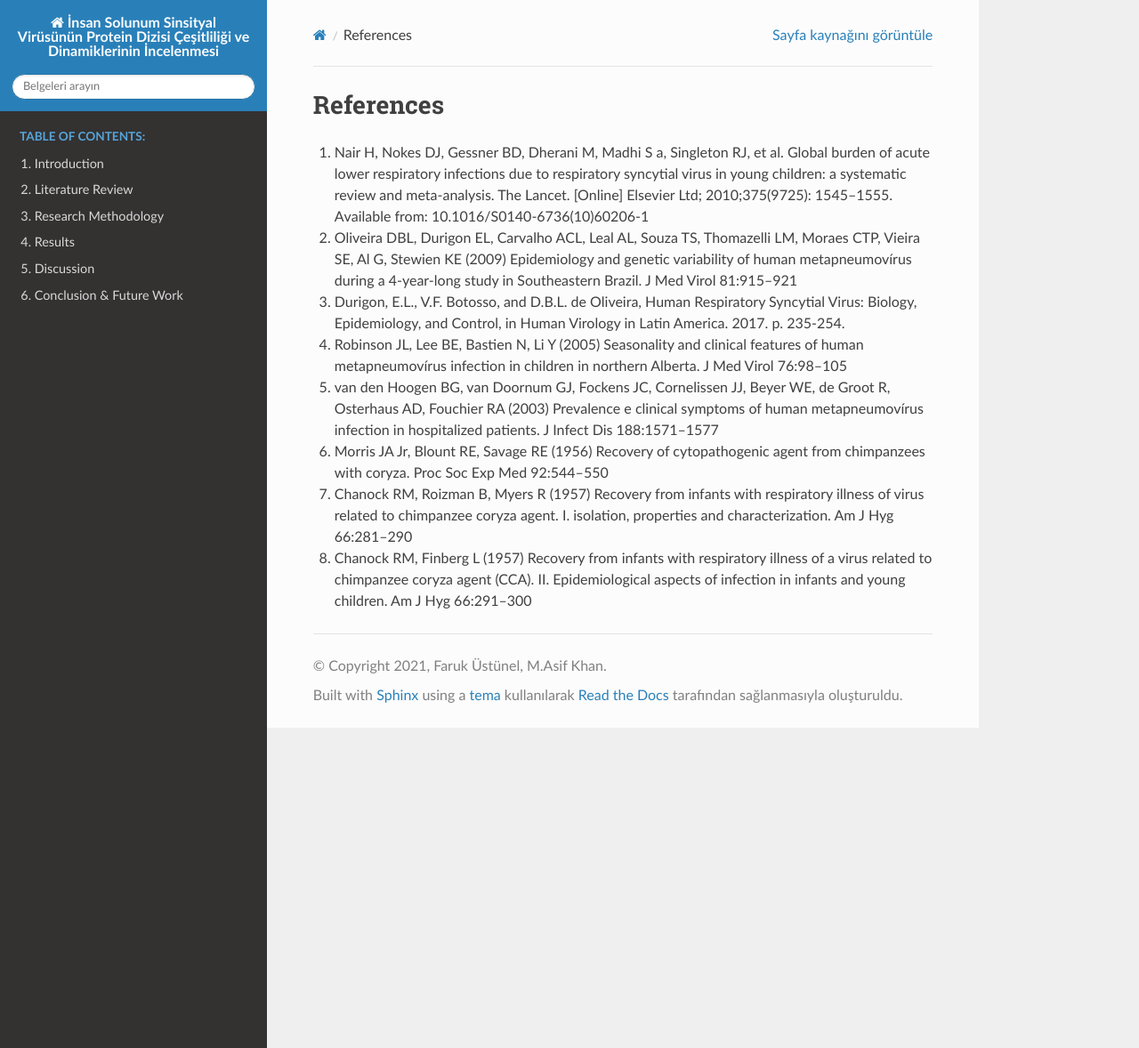
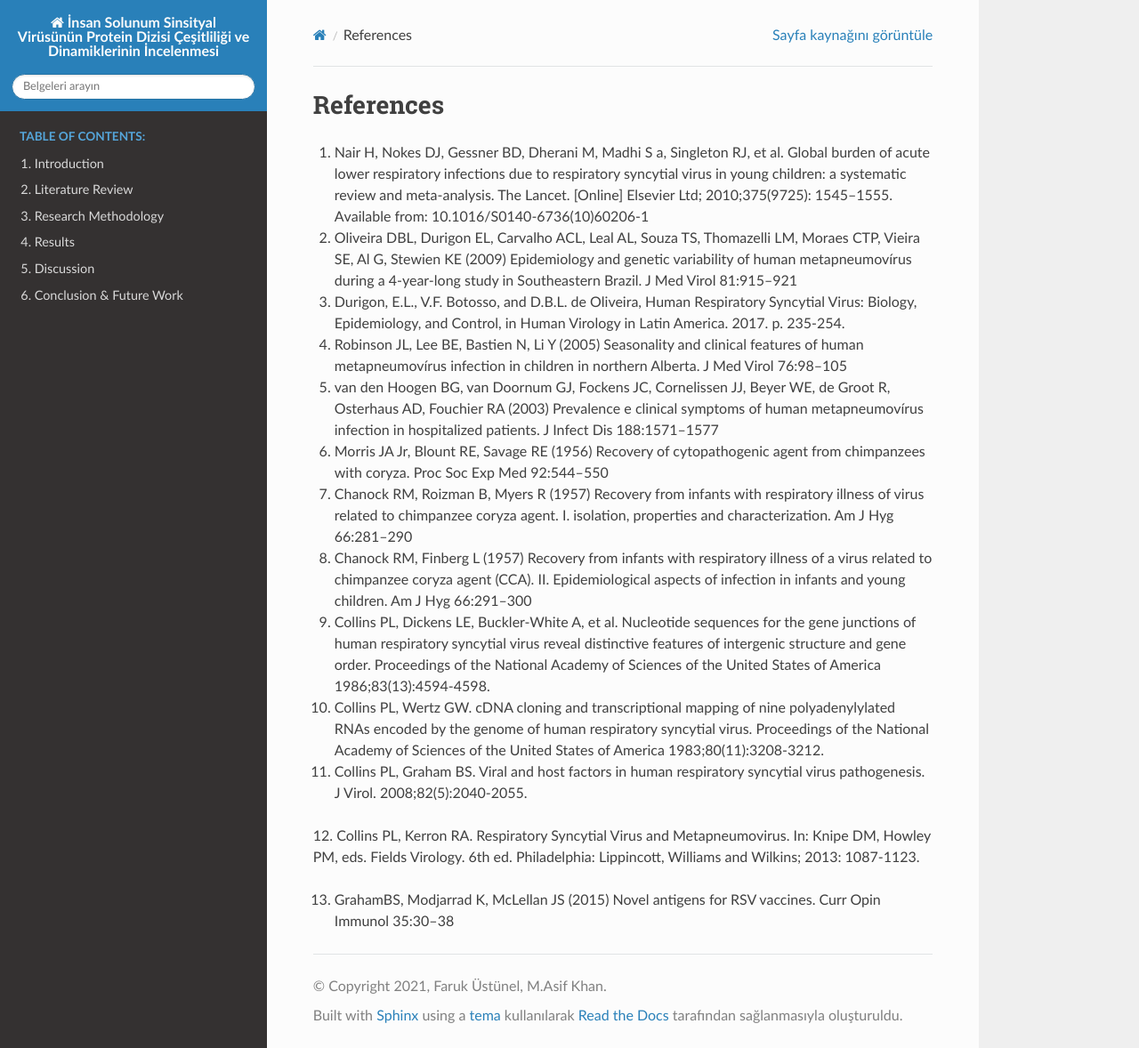
Before and after one commit to farukustunel/proteinsequencediversityofhrsv, a Sphinx documentation site: the page built from docs/source/src/References.rst, in a window 1280 px wide and 1178 px high. Shown: the whole window at 89% size. Built offline with Sphinx 7.4.7 and the Read the Docs theme 2.0.0, drawn with Linux system fonts in a browser that asks for light colours.

```diff
--- a/docs/source/src/References.rst
+++ b/docs/source/src/References.rst
@@ -17,3 +17,14 @@
 7. Chanock RM, Roizman B, Myers R (1957) Recovery from infants with respiratory illness of virus related to chimpanzee coryza agent. I. isolation, properties and characterization. Am J Hyg 66:281–290
 
 8. Chanock RM, Finberg L (1957) Recovery from infants with respiratory illness of a virus related to chimpanzee coryza agent (CCA). II. Epidemiological aspects of infection in infants and young children. Am J Hyg 66:291–300
+
+9. Collins PL, Dickens LE, Buckler-White A, et al. Nucleotide sequences for the gene junctions of human respiratory syncytial virus reveal distinctive features of intergenic structure and gene order. Proceedings of the National Academy of Sciences of the United States of America 1986;83(13):4594-4598.
+
+10. Collins PL, Wertz GW. cDNA cloning and transcriptional mapping of nine polyadenylylated RNAs encoded by the genome of human respiratory syncytial virus. Proceedings of the National Academy of Sciences of the United States of America 1983;80(11):3208-3212.
+
+11. Collins PL, Graham BS. Viral and host factors in human respiratory syncytial virus pathogenesis. J Virol. 2008;82(5):2040‐2055.
+
+12. Collins PL, Kerron RA. Respiratory Syncytial Virus and
+Metapneumovirus. In: Knipe DM, Howley PM, eds. Fields Virology. 6th ed. Philadelphia: Lippincott, Williams and Wilkins; 2013: 1087‐1123.
+
+13. GrahamBS, Modjarrad K, McLellan JS (2015) Novel antigens for RSV vaccines. Curr Opin Immunol 35:30–38
```
Also changed, not shown: docs/source/src/Literature Review.rst (+5 -2 lines).
